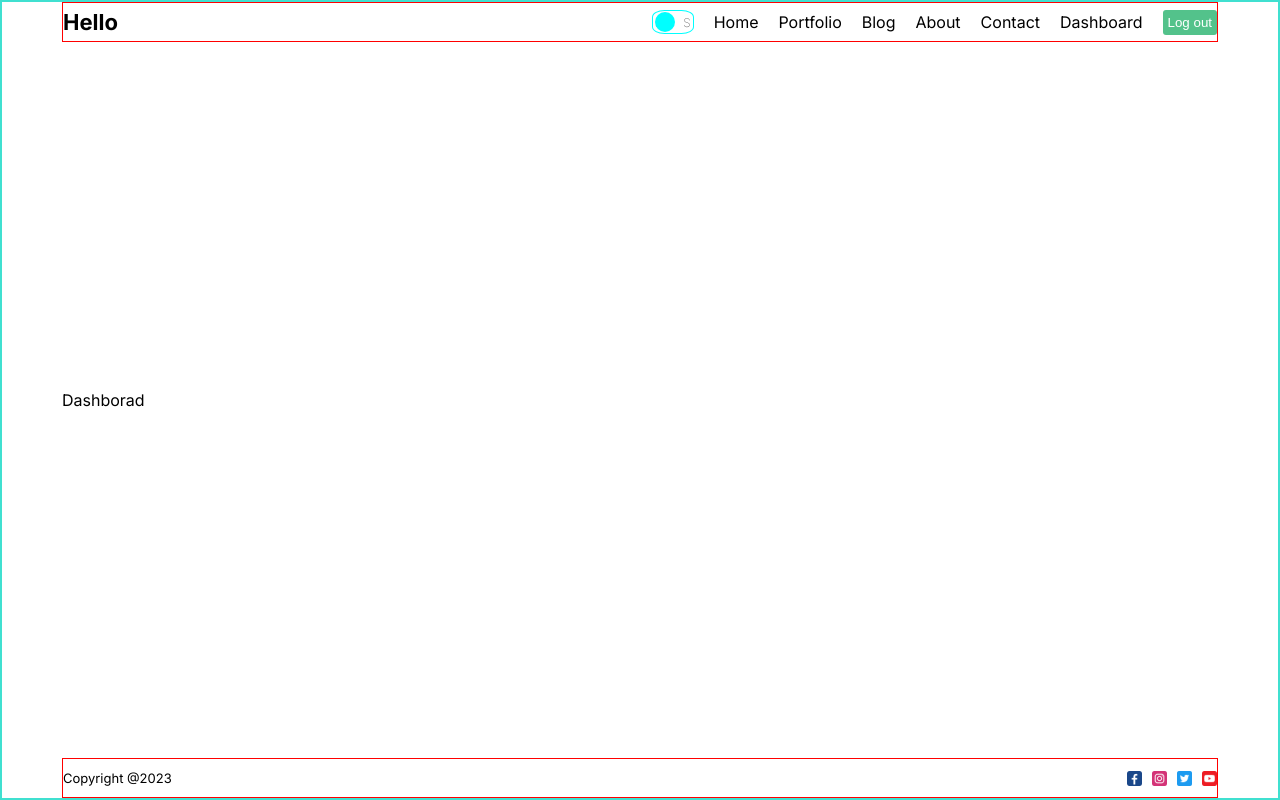
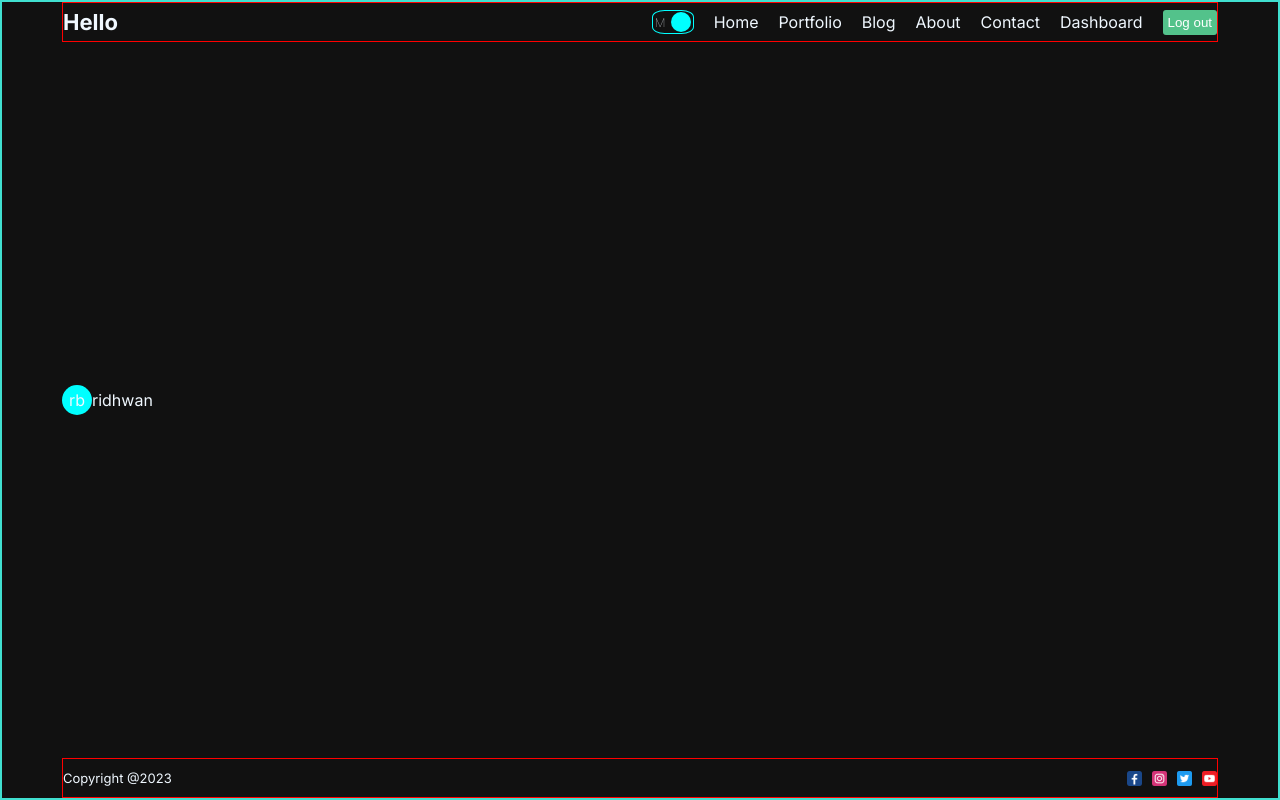
Before and after one commit to ibnbakare/MyBlog, a Next.js app: page /dashboard in a window 1280 px wide. Built offline with nearby package versions, Linux system fonts and the light colour scheme; no server answers.

Commit message:
api calls set up

```diff
--- a/package.json
+++ b/package.json
@@ -11,6 +11,7 @@
   "dependencies": {
     "eslint": "8.45.0",
     "eslint-config-next": "13.4.12",
+    "mongoose": "6.11.1",
     "next": "13.4.12",
     "react": "18.2.0",
     "react-dom": "18.2.0",
--- a/src/app/dashboard/page.jsx
+++ b/src/app/dashboard/page.jsx
@@ -1,7 +1,7 @@
 "use client"
 import React, { useEffect, useState } from 'react'
 import useSWR from "swr"
-
+import styles from "./page.module.css"
 
 const Dashboard = () => {
   // const [data, setData] = useState([])
@@ -27,10 +27,14 @@ const Dashboard = () => {
   //     getData()
   //   }, [])
   const fetcher = (...args) => fetch(...args).then(res => res.json())
-  const { data, error, isLoading } = useSWR(`https://jsonplaceholder.typicode.com/posts/`, fetcher)
-    console.log( data)
+  const { data, error, isLoading } = useSWR("https://jsonplaceholder.typicode.com/posts/", fetcher)
+    console.log(data)
   return (
-    <div>Dashborad</div>
+    <div  className={styles.container}>
+      <div className={styles.divA} ><span className={styles.names}>rb</span></div>
+      <div className={styles.divB} >ridhwan</div>
+      <div></div>
+    </div>
   )
 }
 
--- a/src/app/dashboard/page.module.css
+++ b/src/app/dashboard/page.module.css
@@ -0,0 +1,17 @@
+.container{
+display: flex;
+align-items: center;
+}
+.divA{
+    width: 30px;
+    height: 30px;
+    border-radius: 50%;
+    background-color: aqua;
+    display: flex;
+    justify-content: center;
+    align-items: center;
+}
+.names{
+
+    /* align-content: center; */
+}
--- a/src/context/ThemeContext.jsx
+++ b/src/context/ThemeContext.jsx
@@ -5,7 +5,7 @@ import React, { createContext, useState } from 'react'
 export const ThemeContext = createContext();
 
 export const ThemeProvider =({children})=>{
-const [mode, setMode]  = useState("light")
+const [mode, setMode]  = useState("dark")
 const toggle =  ()=>{
     setMode((prev) => (prev === "dark" ? "light": "dark") )
 };
```
Also changed, not shown: src/app/portfolio/[category]/page.jsx (+6 -4 lines), src/utils/db.js (added, +10 -0 lines), 2 other files (tests, documents, lock files or other folders).
